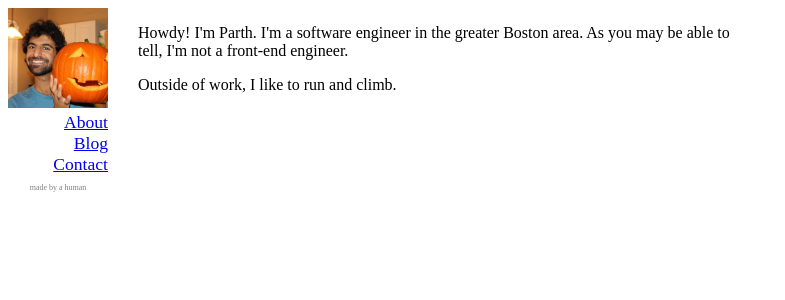
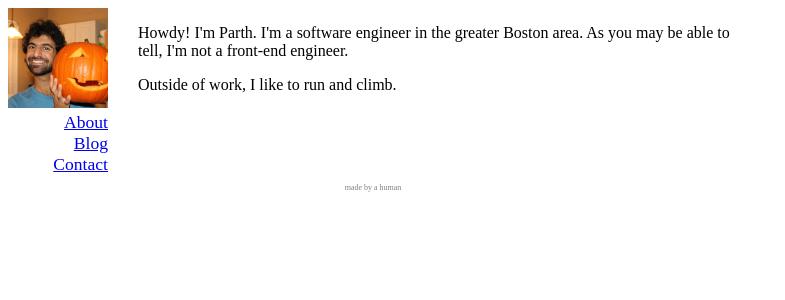
Before and after one commit to parthdhruve/parthdhruve, a Jekyll site: the page built from index.html, in a window 1280 px wide. Shown: the top 300 px of the page, without its empty margins (0-785 px from the left). Built offline with Jekyll 4.4.1, drawn with Linux system fonts in a browser that asks for light colours.

Commit message:
Get the footer centered, but the page content still isn't centered

```diff
--- a/_layouts/page.html
+++ b/_layouts/page.html
@@ -2,8 +2,10 @@
 layout: default
 ---
 
-<div class="main-grid">
-  {% include navigation.html %}
-  {{ content }}
-  {% include footer.html %}
+<div class="centering-grid-wrapper">
+  <div class="main-grid">
+    {% include navigation.html %}
+    {{ content }}
+    {% include footer.html %}
+  </div>
 </div>
--- a/styles/style.css
+++ b/styles/style.css
@@ -13,10 +13,17 @@ body {
   width: 600px;
 }
 
+.centering-grid-wrapper {
+  display: grid;
+  grid-auto-columns: 1fr max-content 1fr;
+}
+
 .main-grid {
   display: grid;
   grid-template-columns: max-content 600px;
+  grid-template-rows: max-content 30px;
   column-gap: 30px;
+  grid-column: 2
 }
 
 .main-menu-list {
@@ -31,14 +38,18 @@ body {
 
 .main-grid-left {
   grid-column: 1;
+  grid-row: 1;
 }
 
 .main-grid-right {
   grid-column: 2;
+  grid-row: 1;
 }
 
 .footer-div {
   text-align: center;
+  grid-column: 1 / 3;
+  grid-row: 2;
 }
 
 footer p {
@@ -55,4 +66,3 @@ enclosed distributed by the same formula.
 /*
 Devices that are too small should...
 */
-/**/
```
